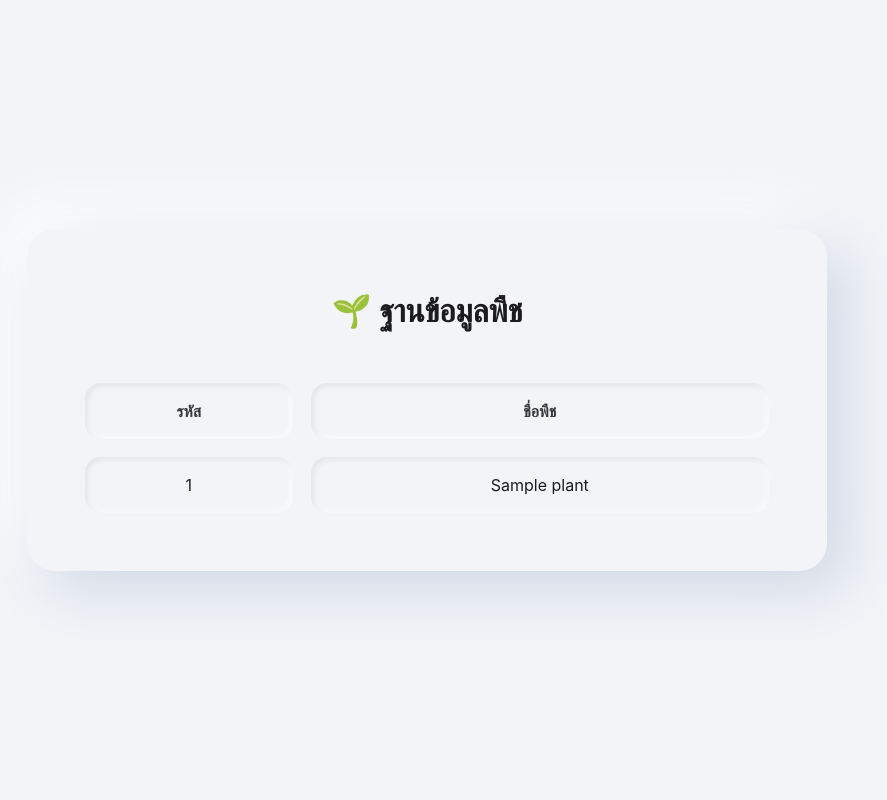
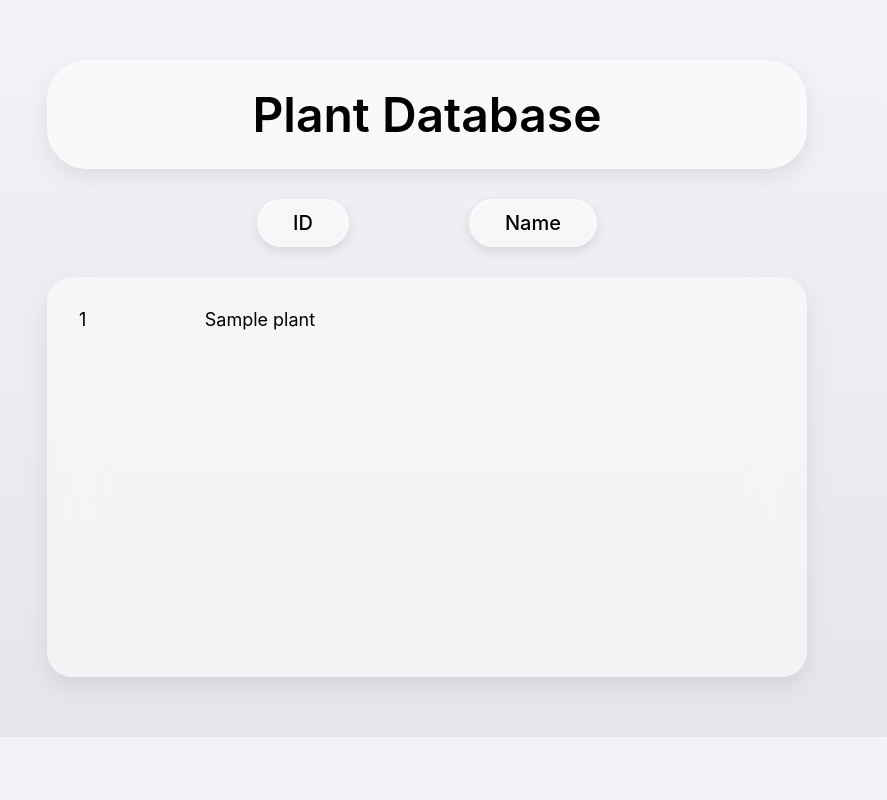
Before and after one commit to kiseki1705gd-ship-it/Blossom-Plant, a FastAPI app: template plant_api/templates/index.html in a window 1280 px wide. Shown: the whole page, without its empty margins (213-1100 px from the left). Run offline with FastAPI, Linux system fonts and the light colour scheme; the template is opened without the code that fills it: most values are stand-ins (such as "Sample title", 1, 10 or a date in 2020).

Commit message:
MacOs 26.3.1

```diff
--- a/plant_api/static/style.css
+++ b/plant_api/static/style.css
@@ -1,4 +1,6 @@
 body{
+
+margin:0;
 
 font-family:
 "Sukhumvit Set",
@@ -8,127 +10,118 @@ BlinkMacSystemFont,
 system-ui,
 sans-serif;
 
-background:#f2f4f7;
-
-height:100vh;
+background:linear-gradient(180deg,#f2f2f7,#e5e5ea);
 
 display:flex;
-align-items:center;
 justify-content:center;
-
-margin:0;
+padding:60px;
 
 }
 
-/* กล่องหลัก */
+/* container */
 
-.card{
+.container{
+width:760px;
+}
 
-width:720px;
+/* title */
 
-padding:40px;
+.title{
 
-border-radius:28px;
+background:rgba(255,255,255,0.6);
 
-background:#f2f4f7;
+backdrop-filter:blur(20px);
 
-box-shadow:
-20px 20px 60px #d1d9e6,
--20px -20px 60px #ffffff;
+text-align:center;
+
+font-size:48px;
+
+font-weight:600;
+
+padding:25px;
+
+border-radius:40px;
+
+margin-bottom:30px;
+
+box-shadow:0 8px 20px rgba(0,0,0,0.08);
 
 }
 
-/* หัวข้อ */
+/* buttons */
 
-h1{
+.buttons{
 
-text-align:center;
+display:flex;
 
-margin-bottom:35px;
+justify-content:center;
 
-font-weight:600;
+gap:120px;   /* ทำให้ ID กับ Name ห่างกัน */
 
-color:#1c1c1e;
-
-letter-spacing:-0.3px;
+margin-bottom:30px;
 
 }
 
-/* ตาราง */
+/* liquid glass button */
 
-table{
+.btn{
 
-width:100%;
+background:rgba(255,255,255,0.5);
 
-border-collapse:separate;
+backdrop-filter:blur(18px);
 
-border-spacing:18px;
+padding:12px 36px;
+
+border-radius:30px;
+
+font-size:20px;
+
+font-weight:500;
+
+box-shadow:
+0 4px 12px rgba(0,0,0,0.1),
+inset 0 1px 4px rgba(255,255,255,0.8);
+
+transition:all .2s ease;
 
 }
 
-/* header */
+/* hover */
 
-th{
-
-padding:18px;
-
-border-radius:16px;
-
-background:#f2f4f7;
-
-text-align:center;
-
-font-weight:600;
-
-font-size:16px;
-
-color:#3a3a3c;
-
-box-shadow:
-
-inset 2px 2px 6px rgba(0,0,0,0.08),
-inset -2px -2px 6px rgba(255,255,255,0.9);
-
-transition:all .25s ease;
-
-}
-
-/* cell */
-
-td{
-
-padding:18px;
-
-border-radius:16px;
-
-background:#f2f4f7;
-
-text-align:center;
-
-font-weight:400;
-
-color:#1c1c1e;
-
-box-shadow:
-
-inset 2px 2px 6px rgba(0,0,0,0.08),
-inset -2px -2px 6px rgba(255,255,255,0.9);
-
-transition:all .25s ease;
-
-}
-
-/* hover effect */
-
-th:hover,
-td:hover{
+.btn:hover{
 
 transform:scale(1.05);
 
 box-shadow:
-
-inset 4px 4px 10px rgba(0,0,0,0.12),
-inset -4px -4px 10px rgba(255,255,255,1),
-0 6px 16px rgba(0,0,0,0.15);
+0 8px 20px rgba(0,0,0,0.15);
 
 }
+
+/* table box */
+
+.table-box{
+
+background:rgba(255,255,255,0.5);
+
+backdrop-filter:blur(25px);
+
+height:360px;
+
+border-radius:25px;
+
+padding:20px;
+
+box-shadow:0 10px 25px rgba(0,0,0,0.08);
+
+}
+
+/* table */
+
+table{
+width:100%;
+font-size:18px;
+}
+
+td{
+padding:10px;
+}
--- a/plant_api/templates/index.html
+++ b/plant_api/templates/index.html
@@ -2,40 +2,49 @@
 <html lang="th">
 
 <head>
+
 <meta charset="UTF-8">
-<title>ฐานข้อมูลพืช</title>
+<meta name="viewport" content="width=device-width, initial-scale=1.0">
+
+<title>Plant Database</title>
+
 <link rel="stylesheet" href="/static/style.css">
+
 </head>
 
 <body>
 
-<div class="card">
+<div class="container">
 
-<h1>🌱 ฐานข้อมูลพืช</h1>
+<div class="title">
+Plant Database
+</div>
+
+<div class="buttons">
+
+<div class="btn">ID</div>
+<div class="btn">Name</div>
+
+</div>
+
+<div class="table-box">
 
 <table>
 
-<thead>
-<tr>
-<th>รหัส</th>
-<th>ชื่อพืช</th>
-</tr>
-</thead>
+{% for plant in plants %}
 
-<tbody>
-
-{% for plant in plants %}
 <tr>
 <td>{{ plant.id }}</td>
 <td>{{ plant.name }}</td>
 </tr>
+
 {% endfor %}
-
-</tbody>
 
 </table>
 
 </div>
 
+</div>
+
 </body>
 </html>
```
